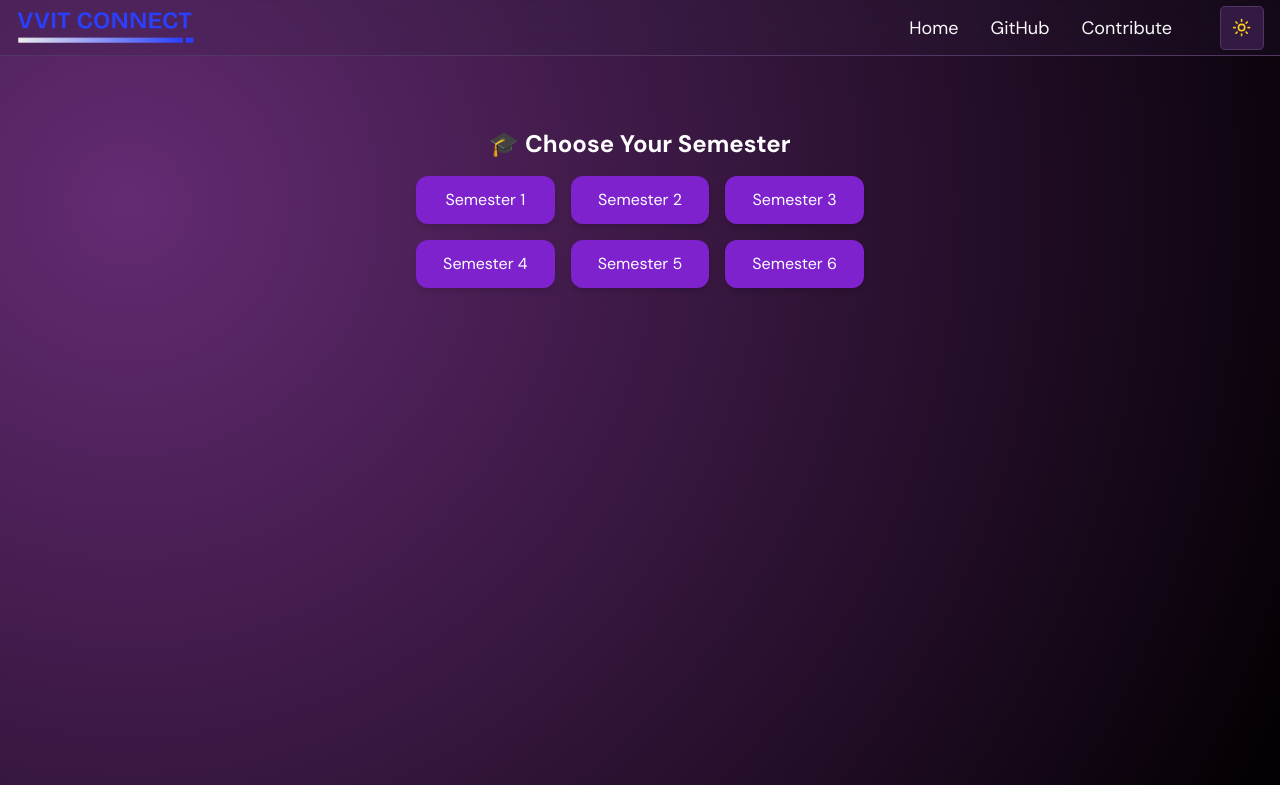
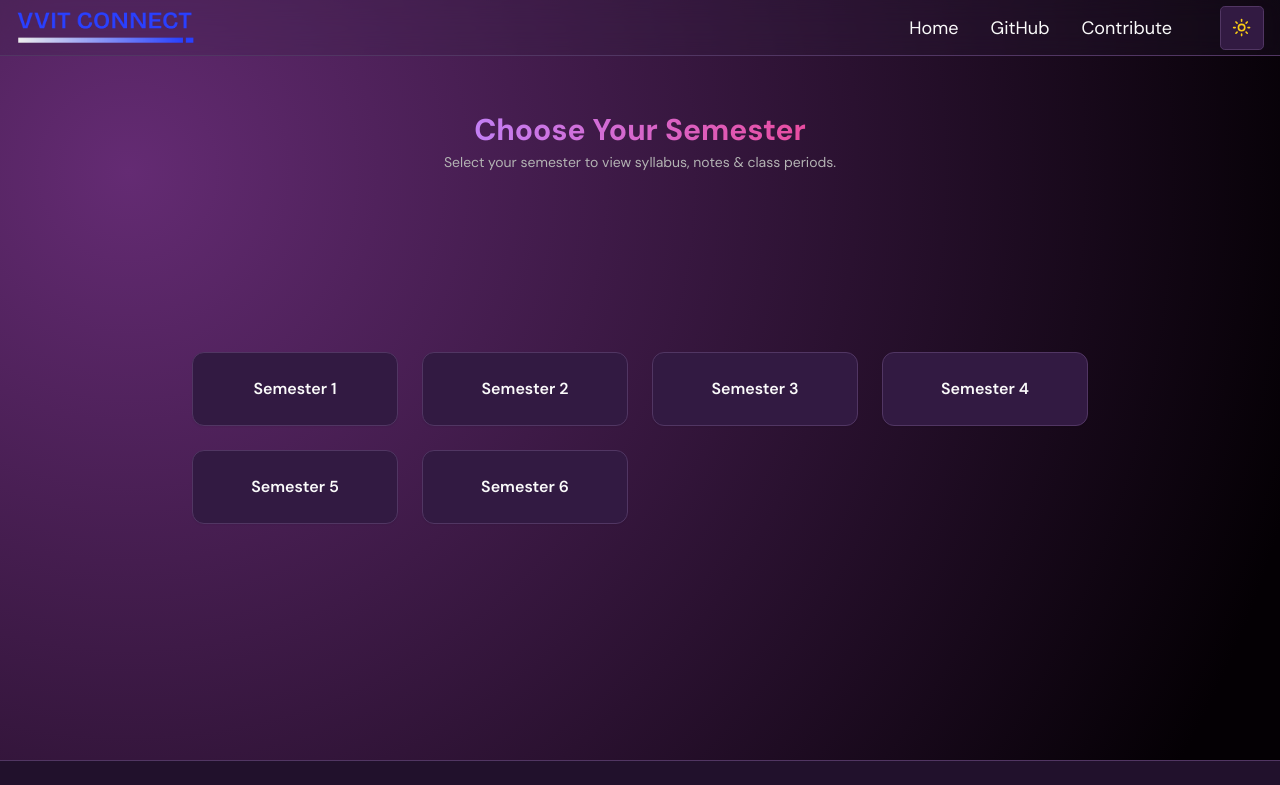
Before and after one commit to pyKinsu/VVITConnect, a Next.js app: page /bca in a window 1280 px wide. Shown: the top 785 px of the page. Built offline with nearby package versions, Linux system fonts and the light colour scheme.

Commit message:
Update page.tsx

```diff
--- a/src/app/bca/page.tsx
+++ b/src/app/bca/page.tsx
@@ -1,26 +1,42 @@
+"use client";
+
 import React from "react";
+import { useRouter } from "next/navigation";
 
-const BCA = () => {
+const semesters = Array.from({ length: 6 }, (_, i) => `Semester ${i + 1}`);
+
+export default function SemesterSelect() {
+  const router = useRouter();
+
+  const handleSelect = (semester: string) => {
+    const semNumber = semester.match(/\d+/)?.[0] ?? "1";
+    router.push(`/semester/${semNumber}`);
+  };
+
   return (
-    <div className="flex flex-col items-center justify-start min-h-screen px-4 pt-10 bg-transparent">
-      {/* Title */}
-      <h2 className="text-2xl font-bold flex items-center gap-2 text-white mb-4">
-        🎓 Choose Your Semester
-      </h2>
+    <main className="flex flex-col items-center justify-between min-h-[80vh] px-4 py-6">
+      <header className="text-center">
+        <h1 className="text-2xl sm:text-3xl font-bold bg-clip-text text-transparent bg-gradient-to-r from-purple-400 to-pink-500">
+          Choose Your Semester
+        </h1>
+        <p className="mt-1 text-sm text-muted-foreground">
+          Select your semester to view syllabus, notes & class periods.
+        </p>
+      </header>
 
-      {/* Semester Buttons */}
-      <div className="grid grid-cols-2 sm:grid-cols-3 gap-4 max-w-md w-full">
-        {Array.from({ length: 6 }, (_, i) => (
-          <button
-            key={i + 1}
-            className="bg-purple-700 hover:bg-purple-800 text-white py-3 rounded-xl shadow-md transition"
-          >
-            Semester {i + 1}
-          </button>
-        ))}
-      </div>
-    </div>
+      <section className="flex-1 flex items-center justify-center w-full">
+        <div className="grid grid-cols-2 sm:grid-cols-3 md:grid-cols-4 gap-6 w-full max-w-4xl">
+          {semesters.map((sem) => (
+            <button
+              key={sem}
+              onClick={() => handleSelect(sem)}
+              className="section-box py-6 text-base font-semibold hover:scale-105 active:scale-95 transition-transform duration-150"
+            >
+              {sem}
+            </button>
+          ))}
+        </div>
+      </section>
+    </main>
   );
-};
-
-export default BCA;
+}
```
